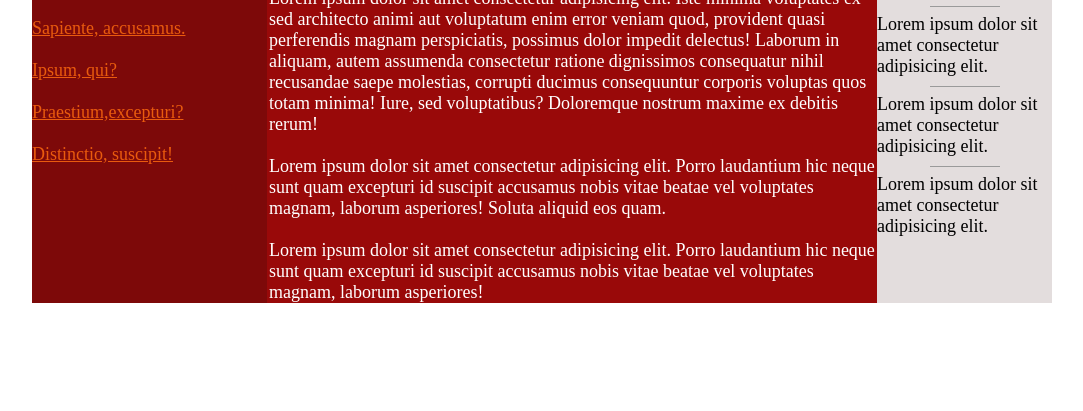
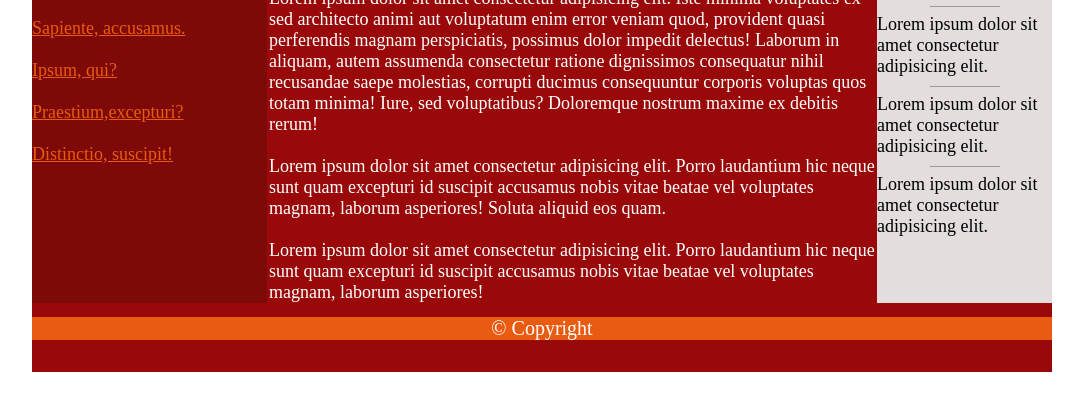
Before and after one commit to baghdadUA/02_hard, a plain HTML site: page index.html in a window 1280 px wide. Shown: the part 251-662 px from the top of the page, without its empty margins (98-1181 px from the left). Drawn offline with Linux system fonts and the light colour scheme.

Commit message:
add footer with style

```diff
--- a/css/style.css
+++ b/css/style.css
@@ -5,6 +5,7 @@
 }
 .container{
     max-width: 1020px;
+    /* height: 100%; */
     margin: 0 auto;
     padding: 0;
     background: #990909;
@@ -72,3 +73,13 @@ header img{
     background: #9a9a9a;
     transform: translate(-50%, 0%);
 }
+footer{
+    padding: 14px 0 32px 0;
+}
+footer span{
+    display: block;
+    text-align: center;
+    background: #e95b11;
+    color: #fff;
+    font-size: 20px;
+}
--- a/index.html
+++ b/index.html
@@ -56,6 +56,9 @@
                 <span class="rightText">Lorem ipsum dolor sit amet consectetur adipisicing elit.</span>
             </aside>
         </section>
+        <footer>
+            <span>© Copyright</span>
+        </footer>
     </div>
 </body>
 
```
